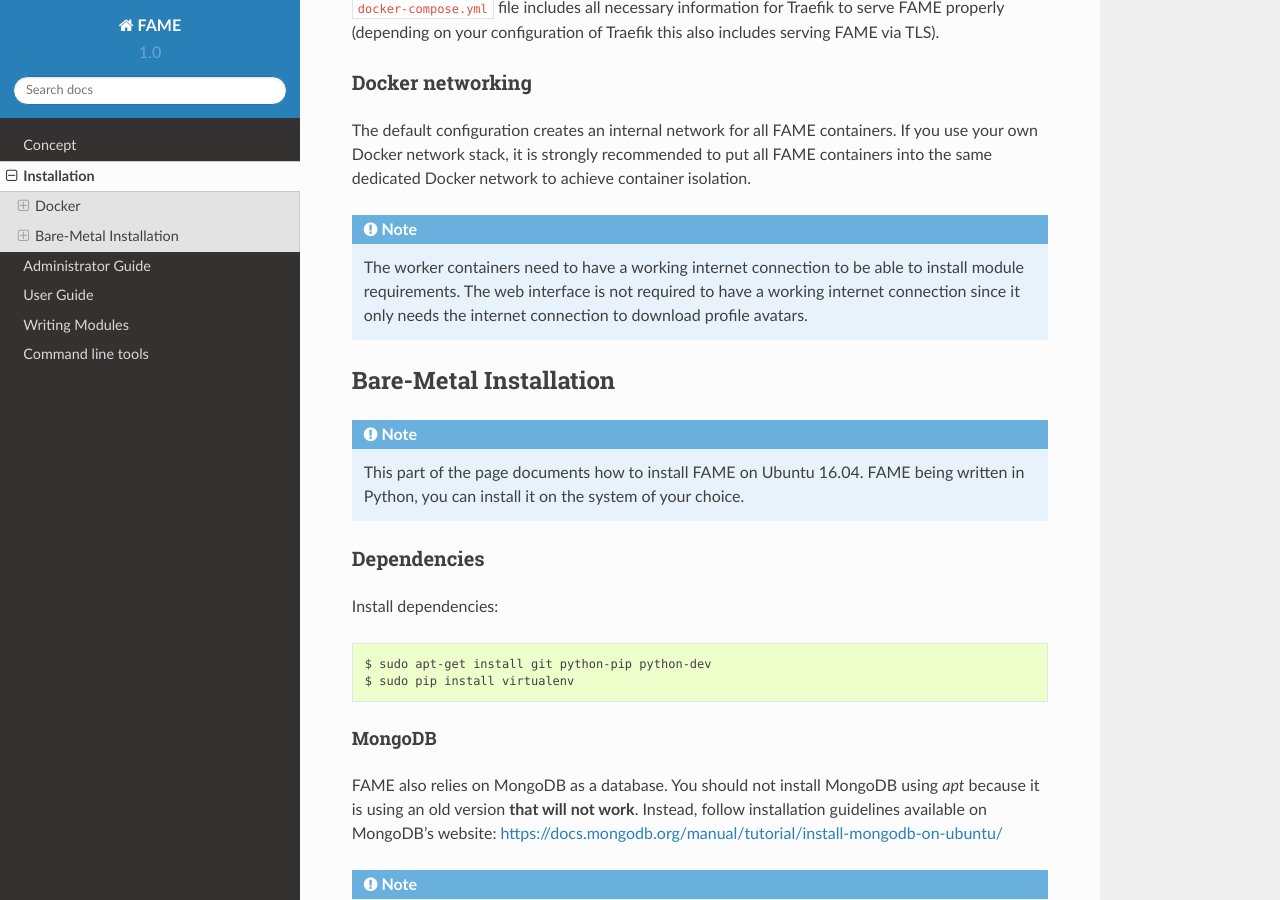
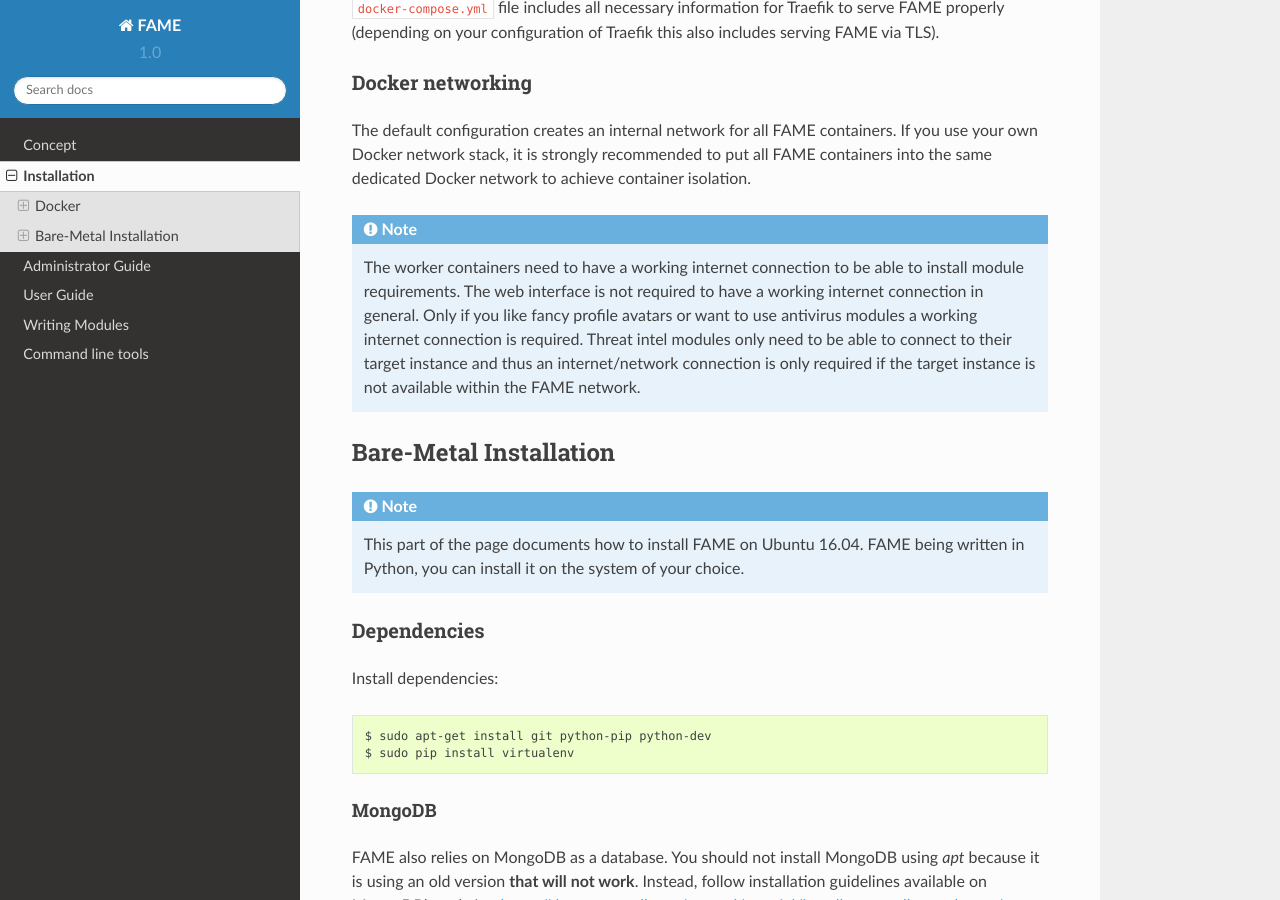
Before and after one commit to certsocietegenerale/fame, a Sphinx documentation site: the page built from docs/installation.rst, in a window 1280 px wide and 900 px high, scrolled down 886 px. Built offline with Sphinx 7.4.7 and the Read the Docs theme 2.0.0, drawn with Linux system fonts in a browser that asks for light colours; pages that are not in the unit, such as notebooks, are missing from menus.

Commit message:
change fame-web container docu

```diff
--- a/docs/installation.rst
+++ b/docs/installation.rst
@@ -34,7 +34,7 @@
 The default configuration creates an internal network for all FAME containers. If you use your own Docker network stack, it is strongly recommended to put all FAME containers into the same dedicated Docker network to achieve container isolation.
 
 .. note::
-    The worker containers need to have a working internet connection to be able to install module requirements. The web interface is not required to have a working internet connection since it only needs the internet connection to download profile avatars.
+    The worker containers need to have a working internet connection to be able to install module requirements. The web interface is not required to have a working internet connection in general. Only if you like fancy profile avatars or want to use antivirus modules a working internet connection is required. Threat intel modules only need to be able to connect to their target instance and thus an internet/network connection is only required if the target instance is not available within the FAME network.
 
 
 =======================
```
